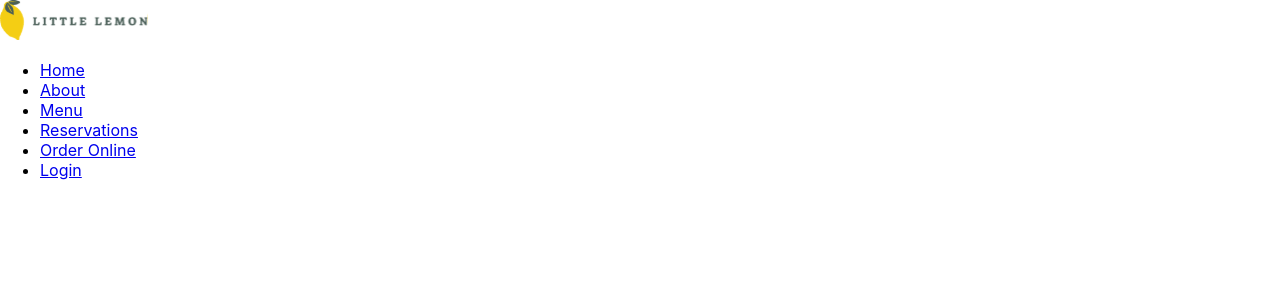
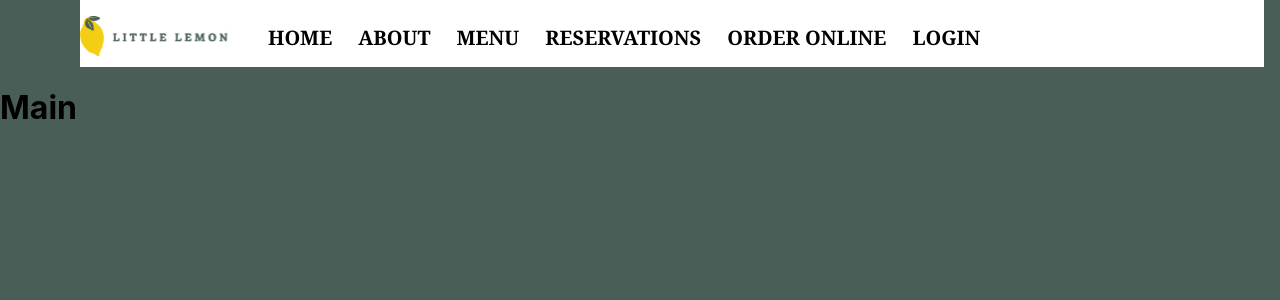
Before and after one commit to hslo244/meta-capstone, a React (Create React App) app: page / in a window 1280 px wide. Shown: the top 300 px of the page. Built offline with nearby package versions, Linux system fonts and the light colour scheme.

Commit message:
Made header look like a header, added Main to App.js

```diff
--- a/src/App.css
+++ b/src/App.css
@@ -36,3 +36,31 @@
     transform: rotate(360deg);
   }
 }
+
+ul.navbar {
+  display:flex;
+  flex-direction: row;
+  justify-content: space-evenly;
+}
+
+ul.navbar > li {
+  margin-right: 1.3em;
+  list-style-type: none;
+  margin-top: 0.5rem;
+  font-size: 20px;
+  font-family: Georgia;
+}
+
+a {
+  text-decoration: none;
+  color: black;
+  font-weight: bold;
+}
+
+nav.navbar {
+  display:flex;
+  flex-direction: row;
+  margin-left: 5em;
+  margin-right: 1em;
+  background-color: white;
+}
--- a/src/App.js
+++ b/src/App.js
@@ -1,12 +1,14 @@
 import './App.css';
 // import {Header} from './Header.js';
 import {Nav} from './Nav.js'
+import {Main} from './Main.js'
 
 function App() {
   return (
     <>
       {/* <Header/> */}
       <Nav/>
+      <Main/>
     </>
   );
 }
--- /dev/null
+++ b/src/Main.css
@@ -0,0 +1,3 @@
+body {
+    background-color: #495E57;
+}
--- a/src/Main.js
+++ b/src/Main.js
@@ -1,3 +1,5 @@
+import './Main.css';
+
 export function Main() {
     return(
         <h1>Main</h1>
--- a/src/Nav.js
+++ b/src/Nav.js
@@ -3,15 +3,15 @@ import {ReactComponent as Logo} from './Logo.svg'
 
 export function Nav() {
     return(
-        <nav>
-            <Logo alt="Little Lemon" />
-            <ul>
-                <li><a href="/">Home</a></li>
-                <li><a href="/about">About</a></li>
-                <li><a href="/menu">Menu</a></li>
-                <li><a href="/reservations">Reservations</a></li>
-                <li><a href="/orderonline">Order Online</a></li>
-                <li><a href="/login">Login</a></li>
+        <nav class='navbar'>
+            <Logo style={{marginTop: '1rem'}}alt="Little Lemon" />
+            <ul class="navbar">
+                <li><a href="/">HOME</a></li>
+                <li><a href="/about">ABOUT</a></li>
+                <li><a href="/menu">MENU</a></li>
+                <li><a href="/reservations">RESERVATIONS</a></li>
+                <li><a href="/orderonline">ORDER ONLINE</a></li>
+                <li><a href="/login">LOGIN</a></li>
             </ul>
         </nav>
     );
```
